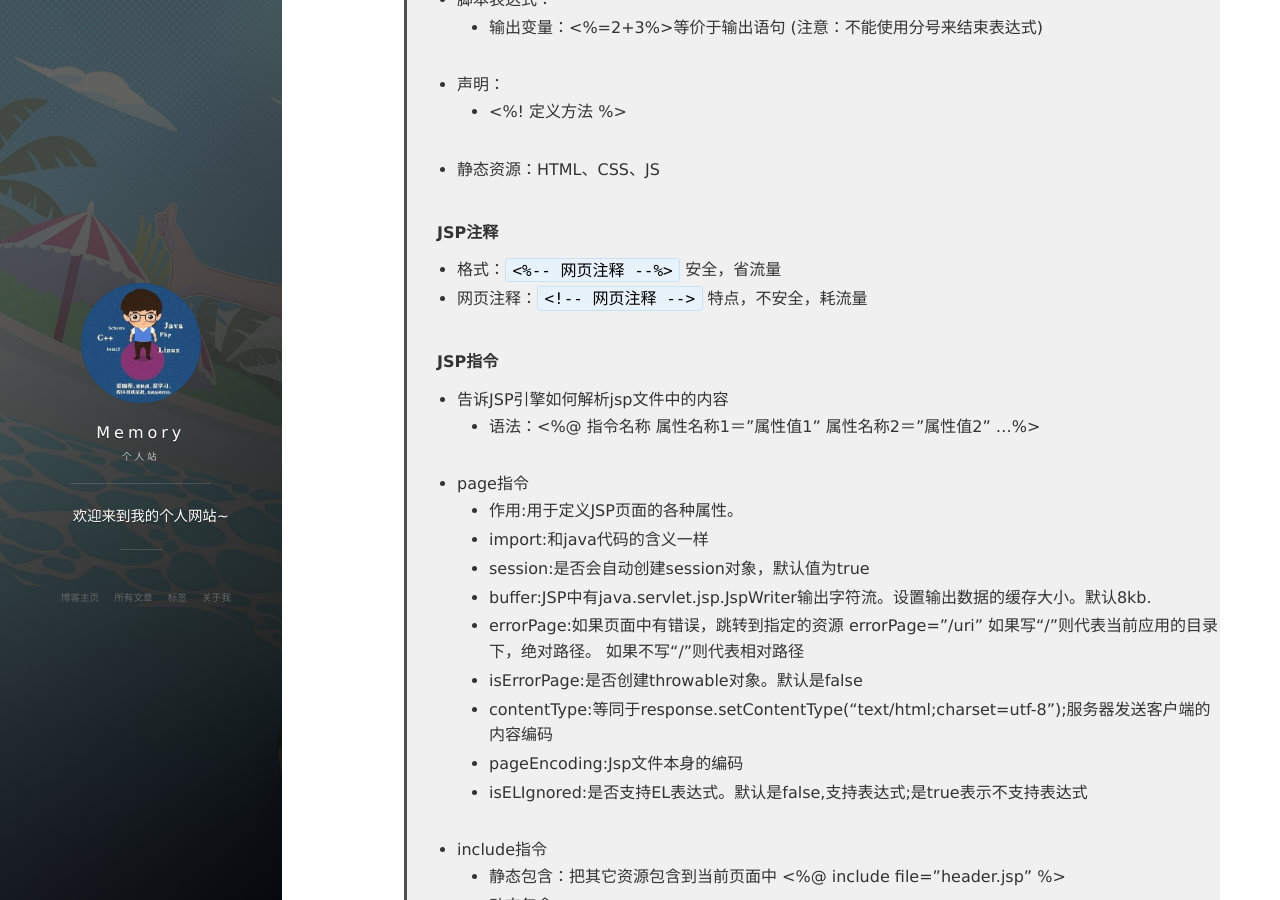
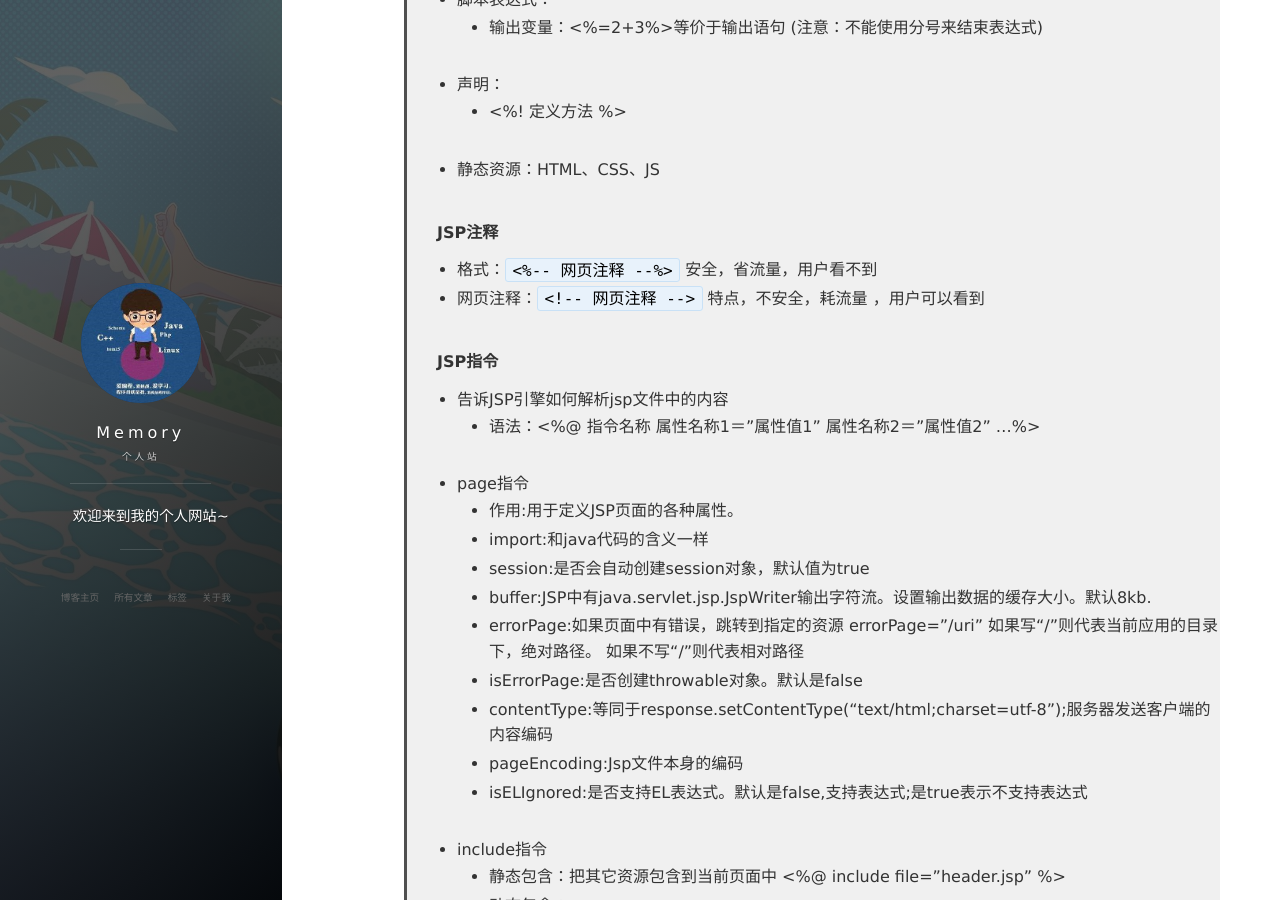
Before and after one commit to dhshenc/dhshenc.github.io, a Jekyll site: the page built from _posts/2019-09-02-JSP基本使用.md, in a window 1280 px wide and 900 px high, scrolled down 1551 px. Built offline with Jekyll 4.4.1, drawn with Linux system fonts in a browser that asks for light colours; nearby versions of some CDN libraries; comment, search, counter and statistics services are not loaded.

Commit message:
修改JSP

```diff
--- a/_posts/2019-09-02-JSP基本使用.md
+++ b/_posts/2019-09-02-JSP基本使用.md
@@ -62,8 +62,8 @@ tag: JSP
 
 > **JSP注释**
 
-> * 格式：`<%-- 网页注释 --%>` 安全，省流量
-> - 网页注释：`<!-- 网页注释 -->` 特点，不安全，耗流量
+> * 格式：`<%-- 网页注释 --%>` 安全，省流量，用户看不到
+> - 网页注释：`<!-- 网页注释 -->` 特点，不安全，耗流量 ，用户可以看到
 
 > **JSP指令**
 
```
